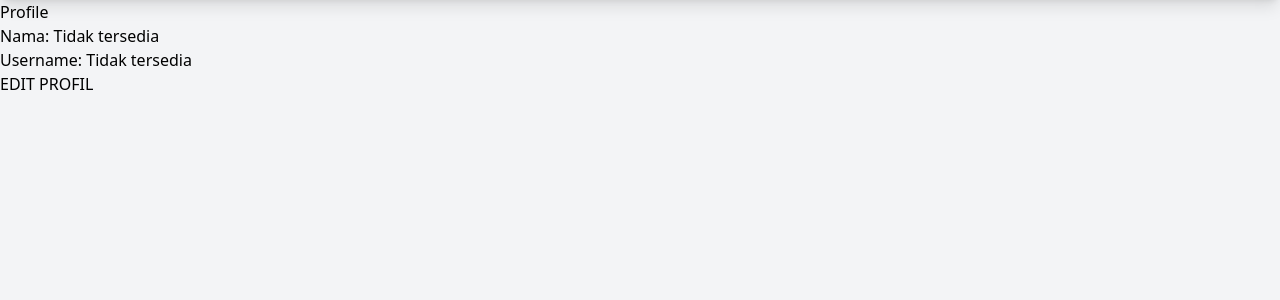
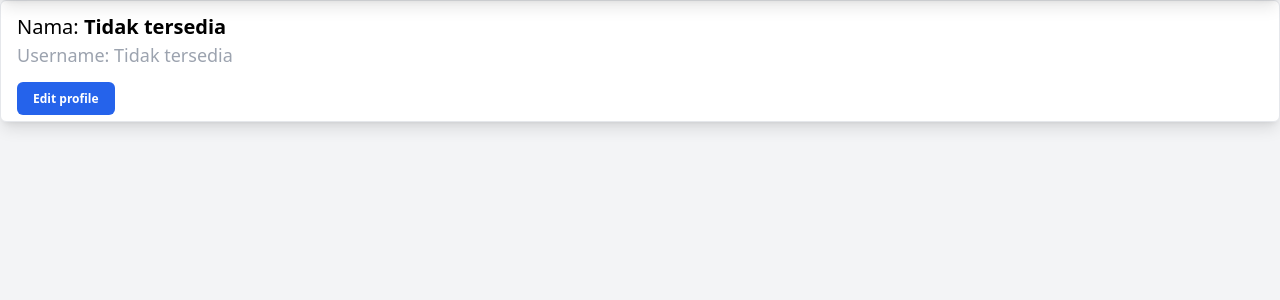
Before and after one commit to Dani170907/Project-akhir, a CodeIgniter app: page /database/index.php/profile/index in a window 1280 px wide. Shown: the part 80-380 px from the top of the page. Run offline with CodeIgniter, Linux system fonts and the light colour scheme; data comes from the database, SQL or seed files in the repository.

Commit message:
memperbaiki tampilan profile

```diff
--- a/application/views/profile.php
+++ b/application/views/profile.php
@@ -1,12 +1,15 @@
+<a class="block rounded-lg bg-gradient-to-r from-orange-500 to-rose-500 p-2" href="#">
+    <div class="flex items-center rounded-md border border-gray-100 bg-white px-4 py-3 shadow-lg">
+        <!-- <img class="h-10 w-10 rounded-full object-cover" src="<?= base_url('assets/images/SA.png') ?>" alt="Simon Lewis" /> -->
+        <div class="ml-4 w-56">
+            <p class="text-xl font-medium">Nama: <strong><?= isset($tb_user['nama']) ? $tb_user['nama'] : 'Tidak tersedia'; ?></strong></p>
+            <div class="ml-4 mb-4">
+                <p class="text-lg text-gray-400">Username:    <?= isset($tb_user['username']) ? $tb_user['username'] : 'Tidak tersedia'; ?></p>
+            </div>
 
-
-</body>
-</html>
-
-<h2>Profile</h2>
-
-<p>Nama: <?= isset($tb_user['nama']) ? $tb_user['nama'] : 'Tidak tersedia'; ?></p>
-<p>Username: <?= isset($tb_user['username']) ? $tb_user['username'] : 'Tidak tersedia'; ?></p>
-
-
-<a href="<?=base_url() ?>Edit/editUser">EDIT PROFIL</a>
+            <div class="mt-4">
+                <a class="text-xs bg-blue-600 hover:bg-blue-700 text-white font-bold py-2 px-4 rounded-md" href="<?=base_url() ?>Edit/editUser">Edit profile</a>
+            </div>
+        </div>
+    </div>
+</a>
```
